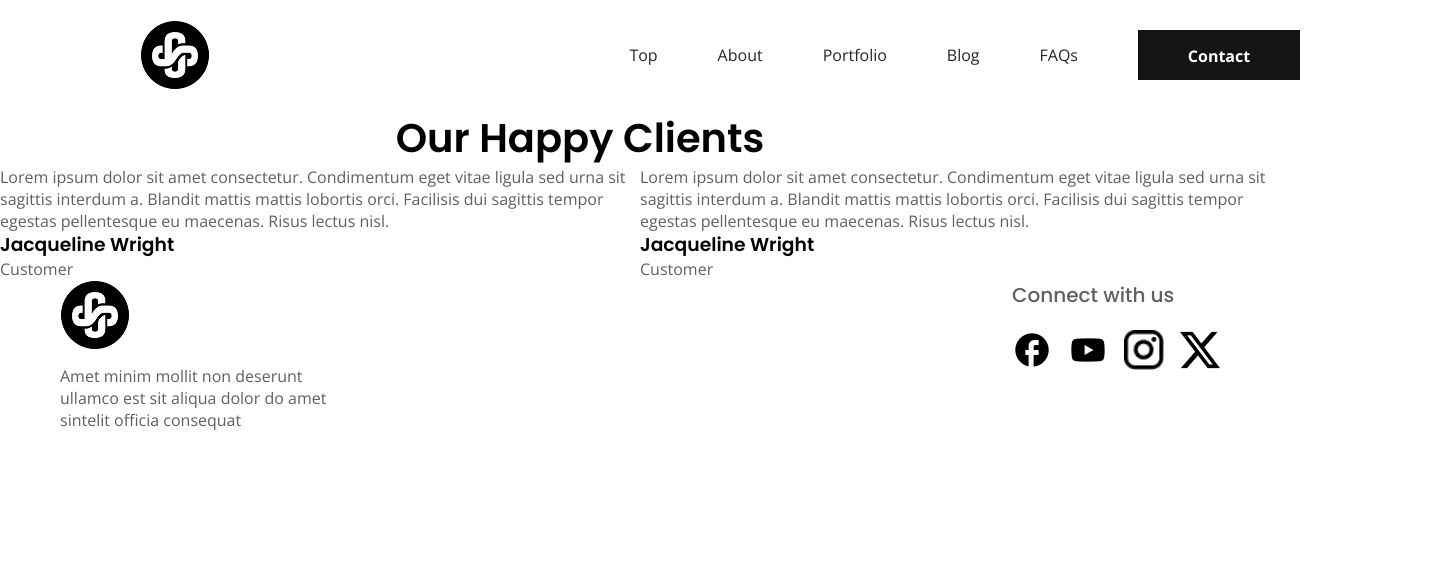
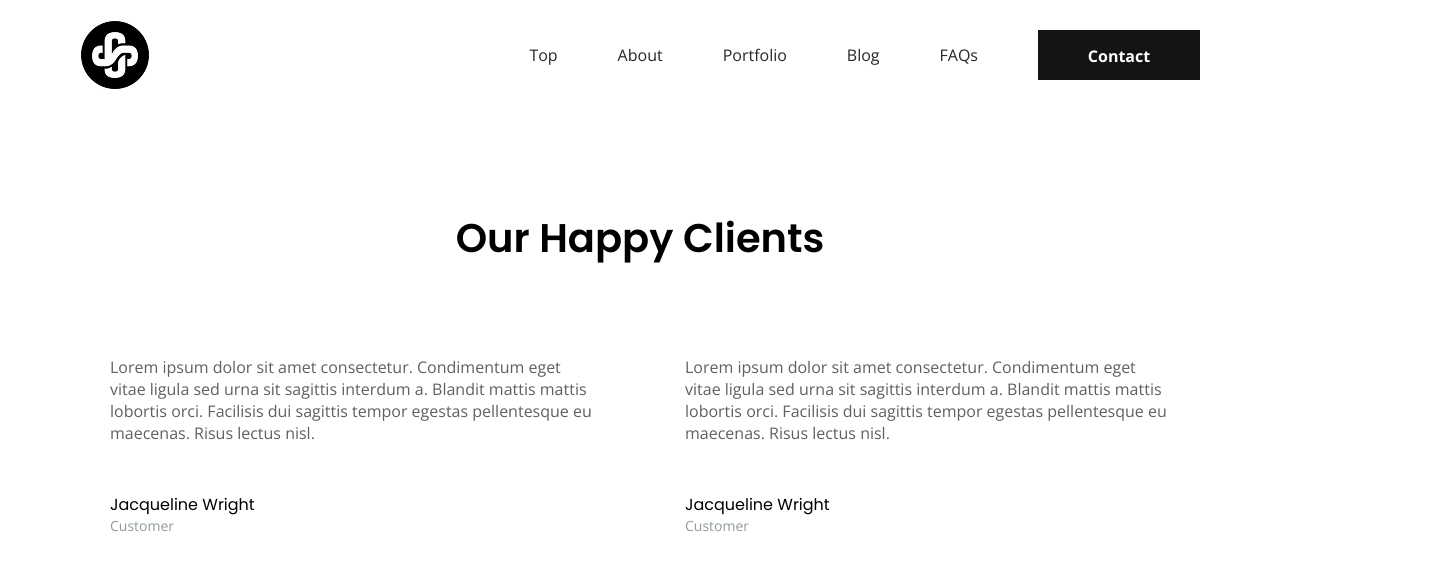
Before and after one commit to myomarlar/BIB_OJT, a plain HTML site: page MyoMarLar_smart_coding/index.html in a window 1280 px wide. Shown: the whole page, 1440 px wide, since content can reach past the window. Drawn offline with nearby package versions, Linux system fonts and the light colour scheme.

Commit message:
happy-client

```diff
--- a/MyoMarLar_smart_coding/css/common.css
+++ b/MyoMarLar_smart_coding/css/common.css
@@ -11,7 +11,7 @@
 }
 .container {
   width: 100%;
-  max-width: 1200px;
+  max-width: 1160px;
   margin: 0 auto;
   padding: 0 20px;
 }
--- a/MyoMarLar_smart_coding/css/index.css
+++ b/MyoMarLar_smart_coding/css/index.css
@@ -3,7 +3,6 @@
 @charset 'utf-8';
 
 .sec-header {
-  width: 1440px;
   padding: 20px 0px;
 }
 .sec-navbar {
@@ -32,9 +31,6 @@
   height: 50px;
 }
 
-.footer-div {
-  width: 1439px;
-}
 .footer-text-left {
   width: 40%;
   margin-top: 15px;
@@ -51,7 +47,19 @@
   width: 40px;
   height: 40px;
 }
-.happy-client-header {
-  width: 1160px;
+.child-happy-client-header .happy-client-header {
   font-family: var(--font-secondary);
 }
+.happy-client-wrap {
+  gap: 30px;
+}
+.child-happy-client-div {
+  padding: 0px 30px;
+}
+.child-happy-client-text {
+  color: #606060;
+  padding: 30px;
+}
+.customer-text {
+  color: #909b99;
+}
--- a/MyoMarLar_smart_coding/index.html
+++ b/MyoMarLar_smart_coding/index.html
@@ -70,30 +70,42 @@
       <section class="sec-client"></section>
       <section class="sec-blog"></section>
       <section class="sec-happy-client">
-        <div class="div-happy-client">
-          <h2 class="happy-client-header text-center fw-semibold fs40">
+        <div class="container">
+          <h2
+            class="happy-client-header text-center fw-semibold fs40 mb60 pt100"
+          >
             Our Happy Clients
           </h2>
           <div class="happy-client-wrap d-flex">
-            <div class="client-text">
-              <p>
+            <div class="client-text fs16 fw-normal">
+              <p class="child-happy-client-text">
                 Lorem ipsum dolor sit amet consectetur. Condimentum eget vitae
                 ligula sed urna sit sagittis interdum a. Blandit mattis mattis
                 lobortis orci. Facilisis dui sagittis tempor egestas
                 pellentesque eu maecenas. Risus lectus nisl.
               </p>
-              <h3>Jacqueline Wright</h3>
-              <p>Customer</p>
+              <div class="child-happy-client-div">
+                <h3 class="child-happy-client-header fw-normal fs16 mt20">
+                  Jacqueline Wright
+                </h3>
+
+                <p class="customer-text fw-normal fs14">Customer</p>
+              </div>
             </div>
-            <div class="client-text">
-              <p>
+            <div class="client-text fs16 fw-normal">
+              <p class="child-happy-client-text">
                 Lorem ipsum dolor sit amet consectetur. Condimentum eget vitae
                 ligula sed urna sit sagittis interdum a. Blandit mattis mattis
                 lobortis orci. Facilisis dui sagittis tempor egestas
                 pellentesque eu maecenas. Risus lectus nisl.
               </p>
-              <h3>Jacqueline Wright</h3>
-              <p>Customer</p>
+              <div class="child-happy-client-div">
+                <h3 class="child-happy-client-header fw-normal fs16 mt20">
+                  Jacqueline Wright
+                </h3>
+
+                <p class="customer-text fw-normal fs14">Customer</p>
+              </div>
             </div>
           </div>
         </div>
@@ -101,8 +113,8 @@
       <section class="sec-faq"></section>
       <section class="sec-contact-us"></section>
     </main>
-    <footer class="sec-footer">
-      <div class="container footer-div">
+    <!-- <footer class="sec-footer">
+      <div class="container">
         <div class="footer-wrap d-flex box-space-between box-top">
           <div class="footer-logo">
             <a href="#">
@@ -153,6 +165,6 @@
           </div>
         </div>
       </div>
-    </footer>
+    </footer> -->
   </body>
 </html>
```
